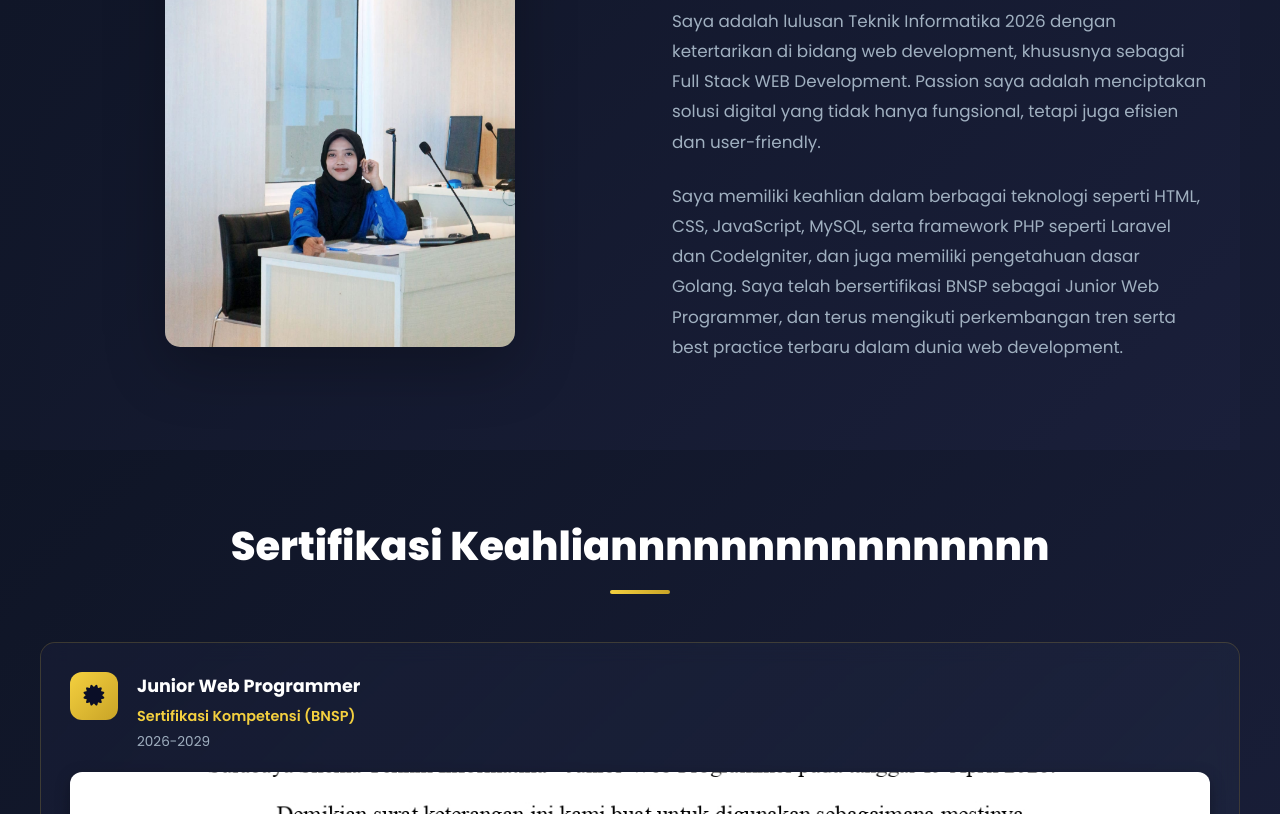
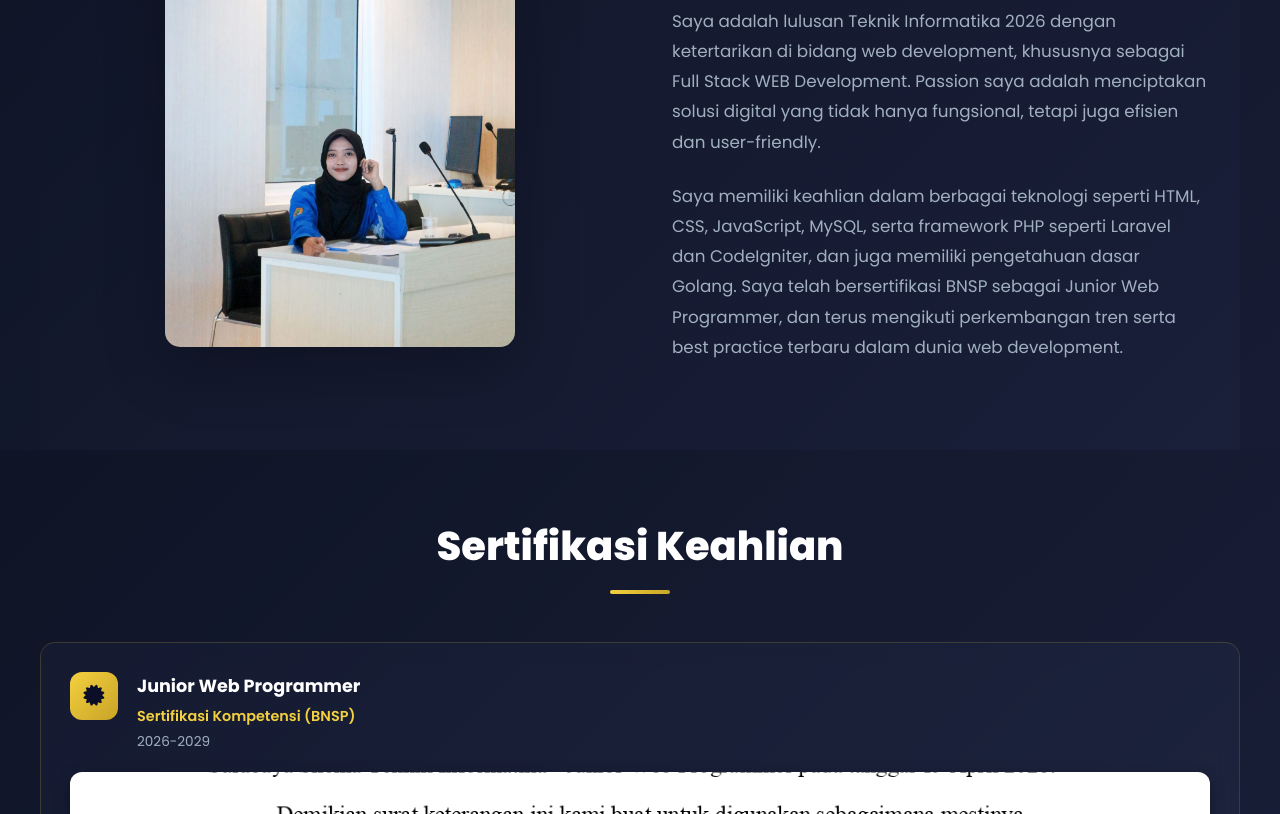
Before and after one commit to milatul/portofoliokhamilatul, a plain HTML site: page about.html in a window 1280 px wide. Shown: the part 286-1100 px from the top of the page. Drawn offline with Linux system fonts and the light colour scheme.

Commit message:
update keterangan

```diff
--- a/about.html
+++ b/about.html
@@ -73,7 +73,7 @@
         <!-- Certifications -->
         <section class="certification-section">
             <div class="certification-container">
-                <h2 class="section-title">Sertifikasi Keahliannnnnnnnnnnnnnnn</h2>
+                <h2 class="section-title">Sertifikasi Keahlian</h2>
 
                 <div class="certification-grid">
                     <div class="certification-card">
```
